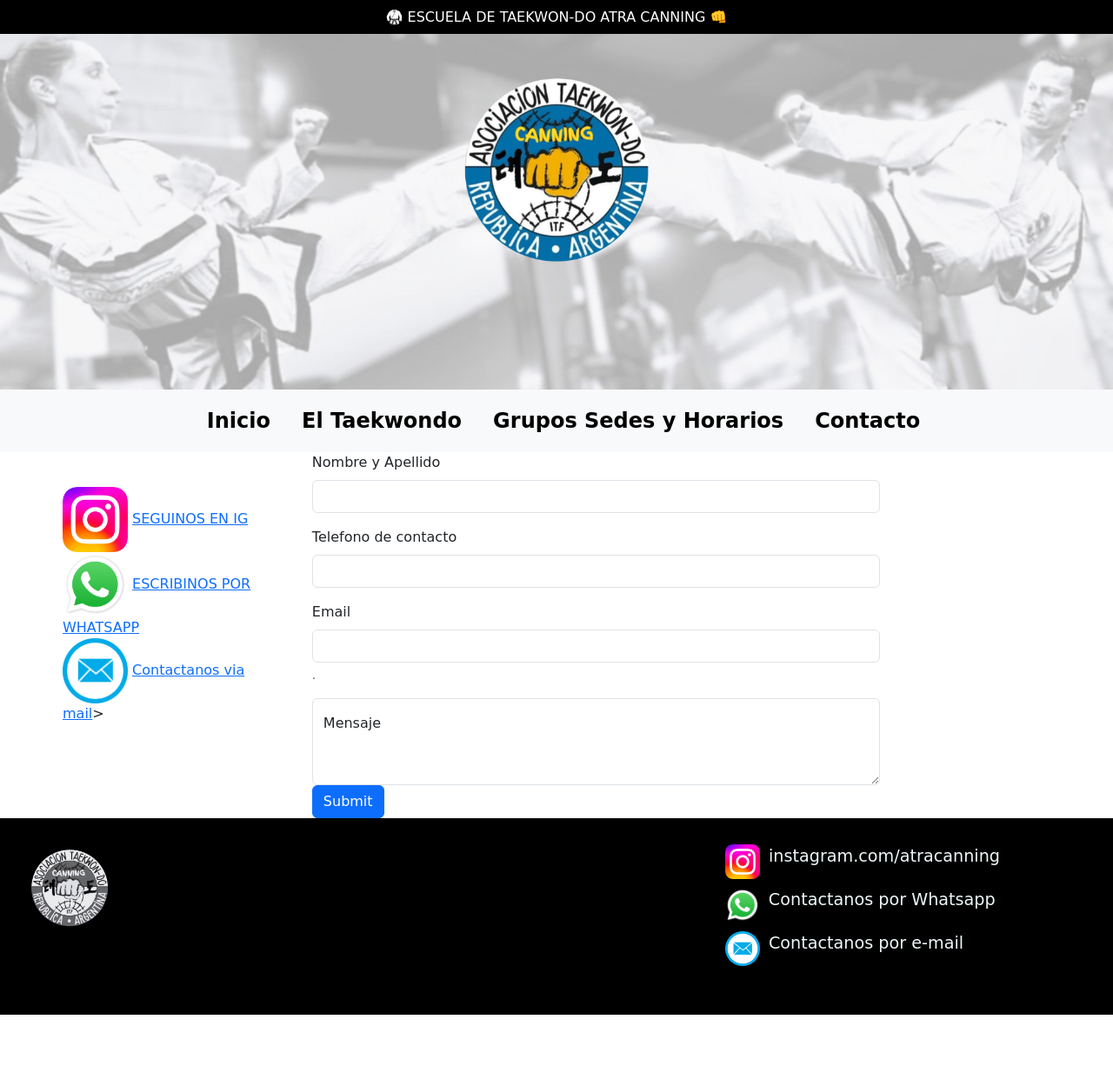
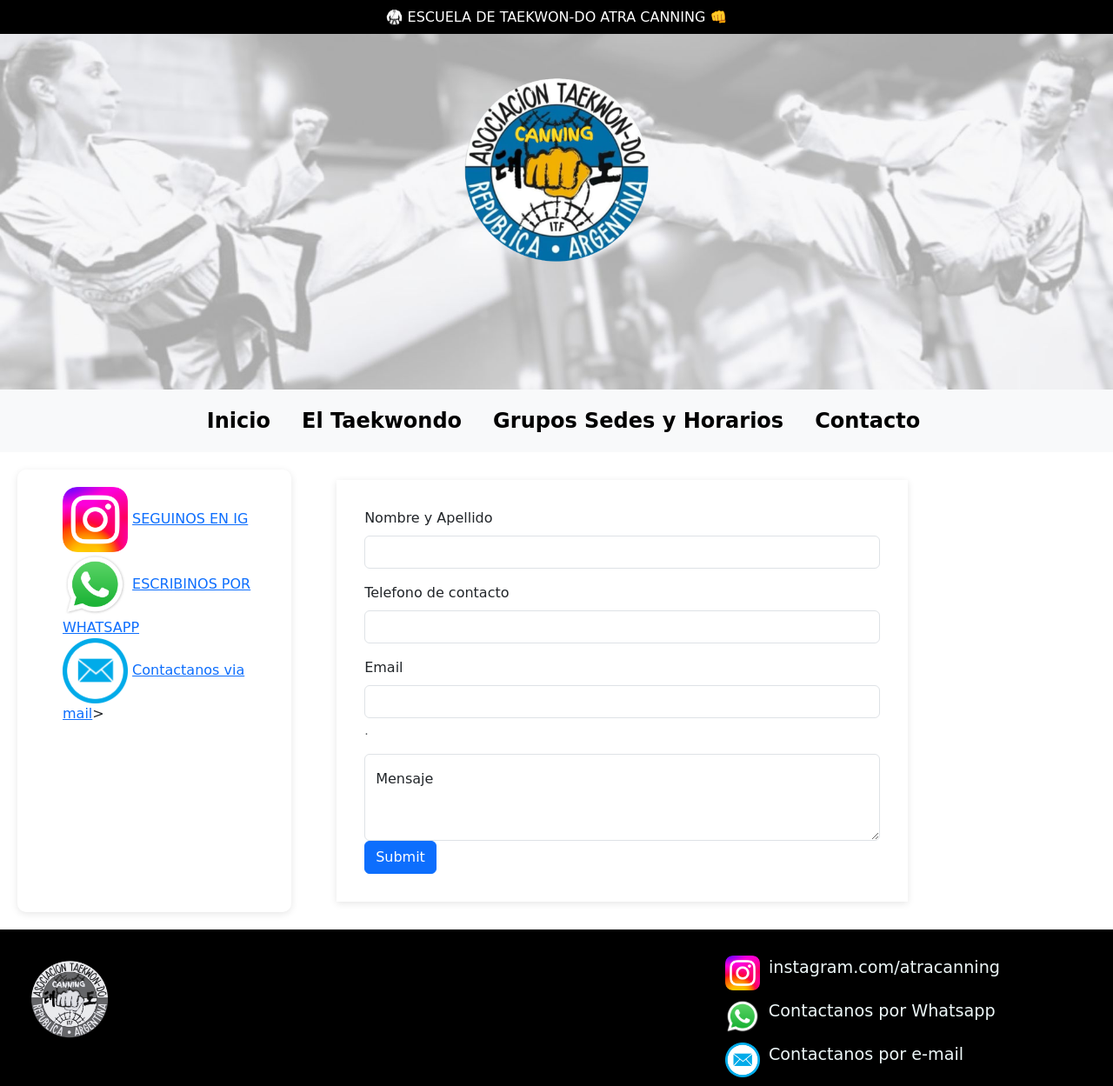
Before and after one commit to orellanomariana/proyecto_coder_ATRA_Canning, a plain HTML site: page pages/contacto.html in a window 1280 px wide. Shown: the top 1249 px of the page at 87% size. Before the commit the page ends 1167 px from the top, so only its background shows below. Drawn offline with nearby package versions, Linux system fonts and the light colour scheme; a web font is replaced by a local one.

Commit message:
modificaciones contacto

```diff
--- a/css/style.css
+++ b/css/style.css
@@ -501,6 +501,9 @@ main{
 }
 .formulario{
     width: 800px;
+    padding: 2rem;
+    margin: 2rem;
+    box-shadow: 0 2px 8px rgba(0, 0, 0, 0.1);
 }
 .redes_grande{
 
@@ -508,6 +511,7 @@ main{
     padding: 20px;
     margin: 20px;
     align-items: center;
+    box-shadow: 0 2px 8px rgba(0, 0, 0, 0.1);
 }
 
 .redes_grande ul li{
```
